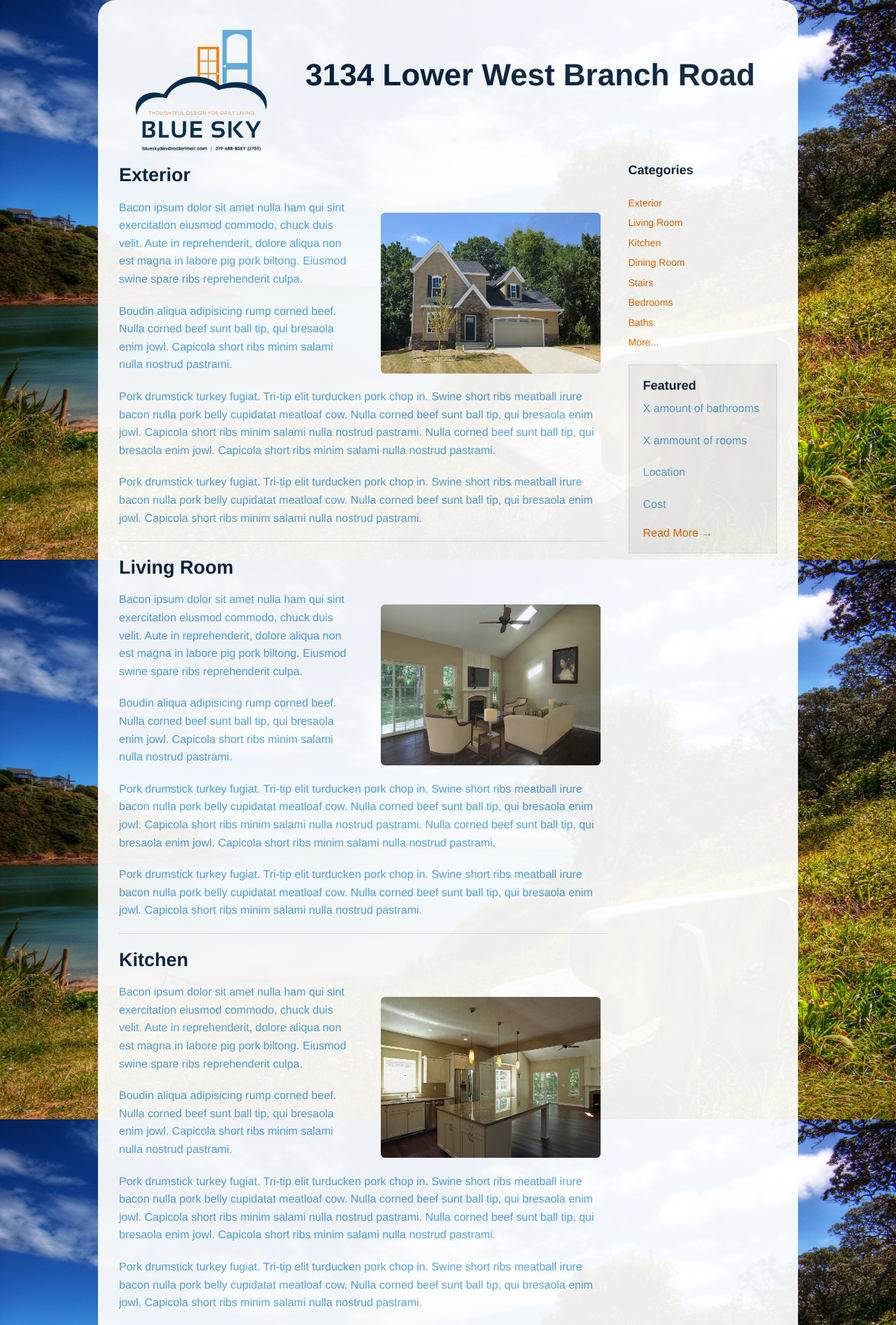
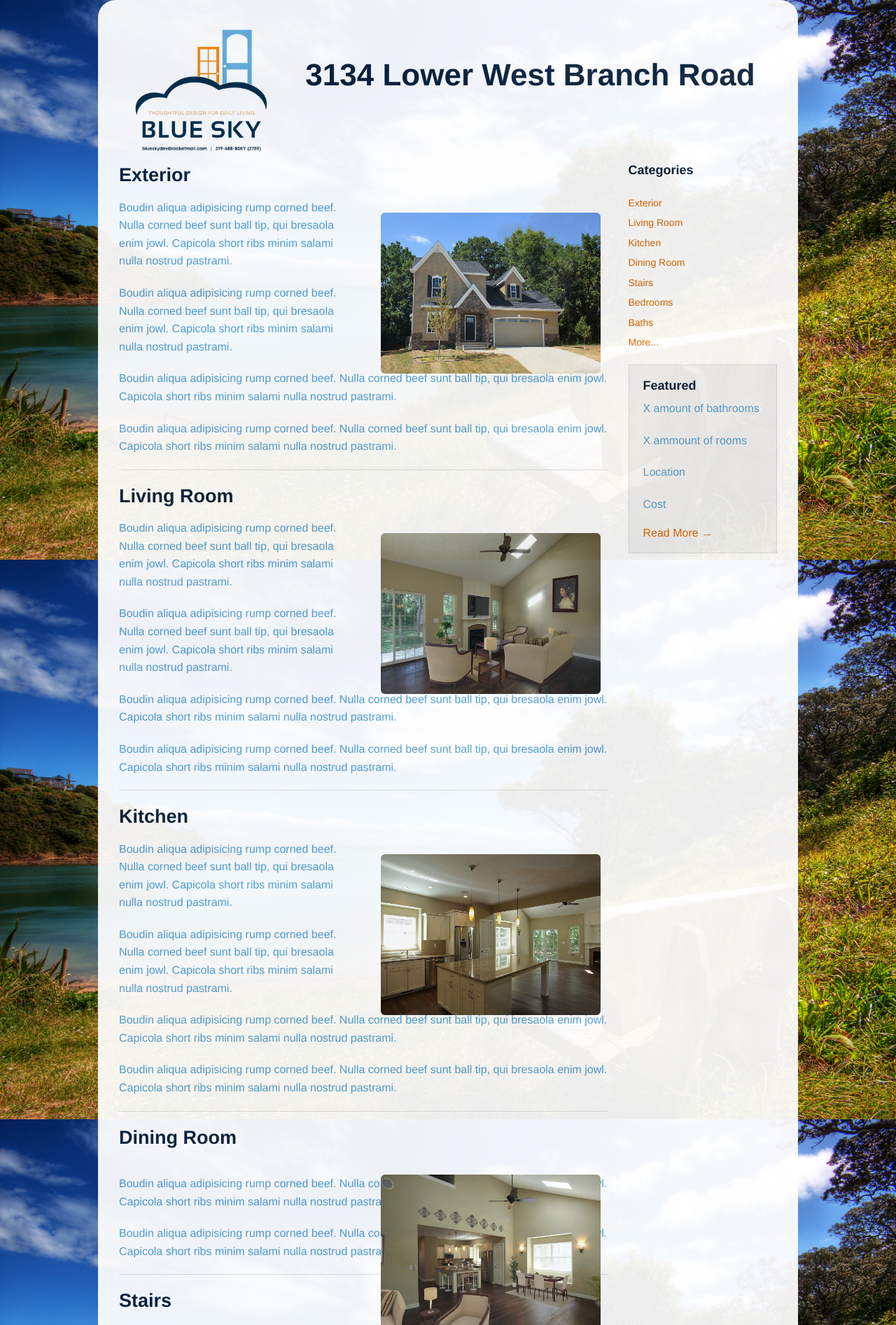
Before and after one commit to addahlbe/Blue-Sky-Dev, a Python web app: template realEstateApp/templates/home1.mako in a window 1280 px wide. Shown: the top 1894 px of the page at 70% size. Run offline with Mako, Linux system fonts and the light colour scheme; the template is opened without the code that fills it, so the values that code supplies are empty; some libraries are stand-ins or nearby versions.

Commit message:
stupid useless stuff

```diff
--- a/realEstateApp/templates/home1.mako
+++ b/realEstateApp/templates/home1.mako
@@ -178,7 +178,7 @@
 
         <div class="row">
           <div class="large-6 columns">
-            <p>Bacon ipsum dolor sit amet nulla ham qui sint exercitation eiusmod commodo, chuck duis velit. Aute in reprehenderit, dolore aliqua non est magna in labore pig pork biltong. Eiusmod swine spare ribs reprehenderit culpa.</p>
+            <p>Boudin aliqua adipisicing rump corned beef. Nulla corned beef sunt ball tip, qui bresaola enim jowl. Capicola short ribs minim salami nulla nostrud pastrami.</p>
             <p>Boudin aliqua adipisicing rump corned beef. Nulla corned beef sunt ball tip, qui bresaola enim jowl. Capicola short ribs minim salami nulla nostrud pastrami.</p>
 
           </div>
@@ -198,9 +198,9 @@
             </div>
           </div>
 
-          <p>Pork drumstick turkey fugiat. Tri-tip elit turducken pork chop in. Swine short ribs meatball irure bacon nulla pork belly cupidatat meatloaf cow. Nulla corned beef sunt ball tip, qui bresaola enim jowl. Capicola short ribs minim salami nulla nostrud pastrami. Nulla corned beef sunt ball tip, qui bresaola enim jowl. Capicola short ribs minim salami nulla nostrud pastrami.</p>
+          <p>Boudin aliqua adipisicing rump corned beef. Nulla corned beef sunt ball tip, qui bresaola enim jowl. Capicola short ribs minim salami nulla nostrud pastrami.</p>
 
-          <p>Pork drumstick turkey fugiat. Tri-tip elit turducken pork chop in. Swine short ribs meatball irure bacon nulla pork belly cupidatat meatloaf cow. Nulla corned beef sunt ball tip, qui bresaola enim jowl. Capicola short ribs minim salami nulla nostrud pastrami.</p>
+          <p>Boudin aliqua adipisicing rump corned beef. Nulla corned beef sunt ball tip, qui bresaola enim jowl. Capicola short ribs minim salami nulla nostrud pastrami.</p>
 
       </article>
 
@@ -212,7 +212,7 @@
 
         <div class="row">
           <div class="large-6 columns">
-            <p>Bacon ipsum dolor sit amet nulla ham qui sint exercitation eiusmod commodo, chuck duis velit. Aute in reprehenderit, dolore aliqua non est magna in labore pig pork biltong. Eiusmod swine spare ribs reprehenderit culpa.</p>
+            <p>Boudin aliqua adipisicing rump corned beef. Nulla corned beef sunt ball tip, qui bresaola enim jowl. Capicola short ribs minim salami nulla nostrud pastrami.</p>
             <p>Boudin aliqua adipisicing rump corned beef. Nulla corned beef sunt ball tip, qui bresaola enim jowl. Capicola short ribs minim salami nulla nostrud pastrami.</p>
 
           </div>
@@ -240,9 +240,9 @@
             </div>
           </div>
 
-          <p>Pork drumstick turkey fugiat. Tri-tip elit turducken pork chop in. Swine short ribs meatball irure bacon nulla pork belly cupidatat meatloaf cow. Nulla corned beef sunt ball tip, qui bresaola enim jowl. Capicola short ribs minim salami nulla nostrud pastrami. Nulla corned beef sunt ball tip, qui bresaola enim jowl. Capicola short ribs minim salami nulla nostrud pastrami.</p>
+          <p>Boudin aliqua adipisicing rump corned beef. Nulla corned beef sunt ball tip, qui bresaola enim jowl. Capicola short ribs minim salami nulla nostrud pastrami.</p>
 
-          <p>Pork drumstick turkey fugiat. Tri-tip elit turducken pork chop in. Swine short ribs meatball irure bacon nulla pork belly cupidatat meatloaf cow. Nulla corned beef sunt ball tip, qui bresaola enim jowl. Capicola short ribs minim salami nulla nostrud pastrami.</p>
+          <p>Boudin aliqua adipisicing rump corned beef. Nulla corned beef sunt ball tip, qui bresaola enim jowl. Capicola short ribs minim salami nulla nostrud pastrami.</p>
 
       </article>
 
@@ -254,7 +254,7 @@
 
         <div class="row">
           <div class="large-6 columns">
-            <p>Bacon ipsum dolor sit amet nulla ham qui sint exercitation eiusmod commodo, chuck duis velit. Aute in reprehenderit, dolore aliqua non est magna in labore pig pork biltong. Eiusmod swine spare ribs reprehenderit culpa.</p>
+            <p>Boudin aliqua adipisicing rump corned beef. Nulla corned beef sunt ball tip, qui bresaola enim jowl. Capicola short ribs minim salami nulla nostrud pastrami.</p>
             <p>Boudin aliqua adipisicing rump corned beef. Nulla corned beef sunt ball tip, qui bresaola enim jowl. Capicola short ribs minim salami nulla nostrud pastrami.</p>
           </div>
             <div class="large-6 columns">
@@ -272,9 +272,9 @@
             </div>
         </div>
 
-        <p>Pork drumstick turkey fugiat. Tri-tip elit turducken pork chop in. Swine short ribs meatball irure bacon nulla pork belly cupidatat meatloaf cow. Nulla corned beef sunt ball tip, qui bresaola enim jowl. Capicola short ribs minim salami nulla nostrud pastrami. Nulla corned beef sunt ball tip, qui bresaola enim jowl. Capicola short ribs minim salami nulla nostrud pastrami.</p>
+        <p>Boudin aliqua adipisicing rump corned beef. Nulla corned beef sunt ball tip, qui bresaola enim jowl. Capicola short ribs minim salami nulla nostrud pastrami.</p>
 
-        <p>Pork drumstick turkey fugiat. Tri-tip elit turducken pork chop in. Swine short ribs meatball irure bacon nulla pork belly cupidatat meatloaf cow. Nulla corned beef sunt ball tip, qui bresaola enim jowl. Capicola short ribs minim salami nulla nostrud pastrami.</p>
+        <p>Boudin aliqua adipisicing rump corned beef. Nulla corned beef sunt ball tip, qui bresaola enim jowl. Capicola short ribs minim salami nulla nostrud pastrami.</p>
 
       </article>
 
@@ -286,8 +286,8 @@
 
         <div class="row">
           <div class="large-6 columns">
-            <p>Bacon ipsum dolor sit amet nulla ham qui sint exercitation eiusmod commodo, chuck duis velit. Aute in reprehenderit, dolore aliqua non est magna in labore pig pork biltong. Eiusmod swine spare ribs reprehenderit culpa.</p>
-            <p>Boudin aliqua adipisicing rump corned beef. Nulla corned beef sunt ball tip, qui bresaola enim jowl. Capicola short ribs minim salami nulla nostrud pastrami.</p>
+            <p></p>
+            <p></p>
           </div>
             <div class="large-6 columns">
               <div id="slideshow3">
@@ -301,9 +301,9 @@
             </div>
         </div>
 
-        <p>Pork drumstick turkey fugiat. Tri-tip elit turducken pork chop in. Swine short ribs meatball irure bacon nulla pork belly cupidatat meatloaf cow. Nulla corned beef sunt ball tip, qui bresaola enim jowl. Capicola short ribs minim salami nulla nostrud pastrami. Nulla corned beef sunt ball tip, qui bresaola enim jowl. Capicola short ribs minim salami nulla nostrud pastrami.</p>
+        <p>Boudin aliqua adipisicing rump corned beef. Nulla corned beef sunt ball tip, qui bresaola enim jowl. Capicola short ribs minim salami nulla nostrud pastrami.</p>
 
-        <p>Pork drumstick turkey fugiat. Tri-tip elit turducken pork chop in. Swine short ribs meatball irure bacon nulla pork belly cupidatat meatloaf cow. Nulla corned beef sunt ball tip, qui bresaola enim jowl. Capicola short ribs minim salami nulla nostrud pastrami.</p>
+        <p>Boudin aliqua adipisicing rump corned beef. Nulla corned beef sunt ball tip, qui bresaola enim jowl. Capicola short ribs minim salami nulla nostrud pastrami.</p>
 
       </article>
 
@@ -315,7 +315,7 @@
 
         <div class="row">
           <div class="large-6 columns">
-            <p>Bacon ipsum dolor sit amet nulla ham qui sint exercitation eiusmod commodo, chuck duis velit. Aute in reprehenderit, dolore aliqua non est magna in labore pig pork biltong. Eiusmod swine spare ribs reprehenderit culpa.</p>
+            <p>Boudin aliqua adipisicing rump corned beef. Nulla corned beef sunt ball tip, qui bresaola enim jowl. Capicola short ribs minim salami nulla nostrud pastrami.</p>
             <p>Boudin aliqua adipisicing rump corned beef. Nulla corned beef sunt ball tip, qui bresaola enim jowl. Capicola short ribs minim salami nulla nostrud pastrami.</p>
 
           </div>
@@ -332,9 +332,9 @@
             </div>
           </div>
 
-          <p>Pork drumstick turkey fugiat. Tri-tip elit turducken pork chop in. Swine short ribs meatball irure bacon nulla pork belly cupidatat meatloaf cow. Nulla corned beef sunt ball tip, qui bresaola enim jowl. Capicola short ribs minim salami nulla nostrud pastrami. Nulla corned beef sunt ball tip, qui bresaola enim jowl. Capicola short ribs minim salami nulla nostrud pastrami.</p>
+          <p>Boudin aliqua adipisicing rump corned beef. Nulla corned beef sunt ball tip, qui bresaola enim jowl. Capicola short ribs minim salami nulla nostrud pastrami.</p>
 
-          <p>Pork drumstick turkey fugiat. Tri-tip elit turducken pork chop in. Swine short ribs meatball irure bacon nulla pork belly cupidatat meatloaf cow. Nulla corned beef sunt ball tip, qui bresaola enim jowl. Capicola short ribs minim salami nulla nostrud pastrami.</p>
+          <p>Boudin aliqua adipisicing rump corned beef. Nulla corned beef sunt ball tip, qui bresaola enim jowl. Capicola short ribs minim salami nulla nostrud pastrami.</p>
 
       </article>
 
@@ -346,7 +346,7 @@
 
         <div class="row">
           <div class="large-6 columns">
-            <p>Bacon ipsum dolor sit amet nulla ham qui sint exercitation eiusmod commodo, chuck duis velit. Aute in reprehenderit, dolore aliqua non est magna in labore pig pork biltong. Eiusmod swine spare ribs reprehenderit culpa.</p>
+            <p>Boudin aliqua adipisicing rump corned beef. Nulla corned beef sunt ball tip, qui bresaola enim jowl. Capicola short ribs minim salami nulla nostrud pastrami.</p>
             <p>Boudin aliqua adipisicing rump corned beef. Nulla corned beef sunt ball tip, qui bresaola enim jowl. Capicola short ribs minim salami nulla nostrud pastrami.</p>
 
           </div>
@@ -377,9 +377,9 @@
             </div>
           </div>
 
-          <p>Pork drumstick turkey fugiat. Tri-tip elit turducken pork chop in. Swine short ribs meatball irure bacon nulla pork belly cupidatat meatloaf cow. Nulla corned beef sunt ball tip, qui bresaola enim jowl. Capicola short ribs minim salami nulla nostrud pastrami. Nulla corned beef sunt ball tip, qui bresaola enim jowl. Capicola short ribs minim salami nulla nostrud pastrami.</p>
+          <p>Boudin aliqua adipisicing rump corned beef. Nulla corned beef sunt ball tip, qui bresaola enim jowl. Capicola short ribs minim salami nulla nostrud pastrami.</p>
 
-          <p>Pork drumstick turkey fugiat. Tri-tip elit turducken pork chop in. Swine short ribs meatball irure bacon nulla pork belly cupidatat meatloaf cow. Nulla corned beef sunt ball tip, qui bresaola enim jowl. Capicola short ribs minim salami nulla nostrud pastrami.</p>
+          <p>Boudin aliqua adipisicing rump corned beef. Nulla corned beef sunt ball tip, qui bresaola enim jowl. Capicola short ribs minim salami nulla nostrud pastrami.</p>
 
       </article>
 
@@ -391,7 +391,7 @@
 
         <div class="row">
           <div class="large-6 columns">
-            <p>Bacon ipsum dolor sit amet nulla ham qui sint exercitation eiusmod commodo, chuck duis velit. Aute in reprehenderit, dolore aliqua non est magna in labore pig pork biltong. Eiusmod swine spare ribs reprehenderit culpa.</p>
+            <p>Boudin aliqua adipisicing rump corned beef. Nulla corned beef sunt ball tip, qui bresaola enim jowl. Capicola short ribs minim salami nulla nostrud pastrami.</p>
             <p>Boudin aliqua adipisicing rump corned beef. Nulla corned beef sunt ball tip, qui bresaola enim jowl. Capicola short ribs minim salami nulla nostrud pastrami.</p>
           </div>
           <div class="large-6 columns">
@@ -412,9 +412,9 @@
           </div>
         </div>
 
-        <p>Pork drumstick turkey fugiat. Tri-tip elit turducken pork chop in. Swine short ribs meatball irure bacon nulla pork belly cupidatat meatloaf cow. Nulla corned beef sunt ball tip, qui bresaola enim jowl. Capicola short ribs minim salami nulla nostrud pastrami. Nulla corned beef sunt ball tip, qui bresaola enim jowl. Capicola short ribs minim salami nulla nostrud pastrami.</p>
+        <p>Boudin aliqua adipisicing rump corned beef. Nulla corned beef sunt ball tip, qui bresaola enim jowl. Capicola short ribs minim salami nulla nostrud pastrami.</p>
 
-        <p>Pork drumstick turkey fugiat. Tri-tip elit turducken pork chop in. Swine short ribs meatball irure bacon nulla pork belly cupidatat meatloaf cow. Nulla corned beef sunt ball tip, qui bresaola enim jowl. Capicola short ribs minim salami nulla nostrud pastrami.</p>
+        <p>Boudin aliqua adipisicing rump corned beef. Nulla corned beef sunt ball tip, qui bresaola enim jowl. Capicola short ribs minim salami nulla nostrud pastrami.</p>
 
       </article>
 
@@ -426,7 +426,7 @@
 
         <div class="row">
           <div class="large-6 columns">
-            <p>Bacon ipsum dolor sit amet nulla ham qui sint exercitation eiusmod commodo, chuck duis velit. Aute in reprehenderit, dolore aliqua non est magna in labore pig pork biltong. Eiusmod swine spare ribs reprehenderit culpa.</p>
+            <p>Boudin aliqua adipisicing rump corned beef. Nulla corned beef sunt ball tip, qui bresaola enim jowl. Capicola short ribs minim salami nulla nostrud pastrami.</p>
             <p>Boudin aliqua adipisicing rump corned beef. Nulla corned beef sunt ball tip, qui bresaola enim jowl. Capicola short ribs minim salami nulla nostrud pastrami.</p>
           </div>
           <div class="large-6 columns">
@@ -444,9 +444,9 @@
           </div>
         </div>
 
-        <p>Pork drumstick turkey fugiat. Tri-tip elit turducken pork chop in. Swine short ribs meatball irure bacon nulla pork belly cupidatat meatloaf cow. Nulla corned beef sunt ball tip, qui bresaola enim jowl. Capicola short ribs minim salami nulla nostrud pastrami. Nulla corned beef sunt ball tip, qui bresaola enim jowl. Capicola short ribs minim salami nulla nostrud pastrami.</p>
+        <p>Boudin aliqua adipisicing rump corned beef. Nulla corned beef sunt ball tip, qui bresaola enim jowl. Capicola short ribs minim salami nulla nostrud pastrami.</p>
 
-        <p>Pork drumstick turkey fugiat. Tri-tip elit turducken pork chop in. Swine short ribs meatball irure bacon nulla pork belly cupidatat meatloaf cow. Nulla corned beef sunt ball tip, qui bresaola enim jowl. Capicola short ribs minim salami nulla nostrud pastrami.</p>
+        <p>Boudin aliqua adipisicing rump corned beef. Nulla corned beef sunt ball tip, qui bresaola enim jowl. Capicola short ribs minim salami nulla nostrud pastrami.</p>
 
       </article>
 
--- a/realEstateApp/templates/index.mako
+++ b/realEstateApp/templates/index.mako
@@ -221,14 +221,15 @@
           <div class="large-6 columns">
               <a href="/home1"><img src="/style/images/Home1/MainExterior.jpg" style="padding:1px; border:1px solid #df6400; background-color:white;"/></a>
               <center><a href="/home1"><h4>Building Style 1</h4></a></center>
-              <p style>Bacon ipsum dolor sit amet nulla ham qui sint exercitation eiusmod commodo, chuck duis velit. Aute in reprehenderit, dolore aliqua non est magna in labore pig pork biltong. Eiusmod swine spare ribs reprehenderit culpa. Boudin aliqua adipisicing rump corned beef.</p>
+              <p style></p>
           </div>
 
           <div class="large-6 columns">
               <a href="/home2"><img src="/style/images/Home2/MainExterior.jpg" style="padding:1px; border:1px solid #df6400; background-color:white;"/></a>
               <center><a href="/home2"><h4>Building Style 2</h4></a></center>
-              <p>Bacon ipsum dolor sit amet nulla ham qui sint exercitation eiusmod commodo, chuck duis velit. Aute in reprehenderit, dolore aliqua non est magna in labore pig pork biltong. Eiusmod swine spare ribs reprehenderit culpa. Boudin aliqua adipisicing rump corned beef.</p>
+              <p></p>
           </div>
+          <!--Bacon ipsum dolor sit amet nulla ham qui sint exercitation eiusmod commodo, chuck duis velit. Aute in reprehenderit, dolore aliqua non est magna in labore pig pork biltong. Eiusmod swine spare ribs reprehenderit culpa. Boudin aliqua adipisicing rump corned beef.--!>
 
       <!--     <div class="large-4 columns">
             <img src="/style/images/Home2/MainExterior.jpg" />
--- a/realEstateApp/templates/info.mako
+++ b/realEstateApp/templates/info.mako
@@ -37,7 +37,7 @@
         <div class="large-9 columns">
         <br />
         <br />
-          <h1>About Blue Sky, and our wonderful projects:</h1>
+          <h1>About Blue Sky</h1>
         </div>
       </div>
     <div class="row">
```
